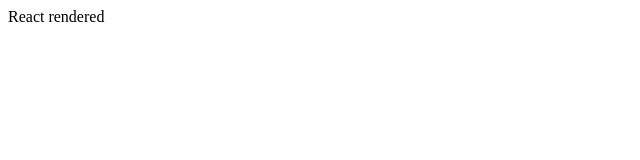
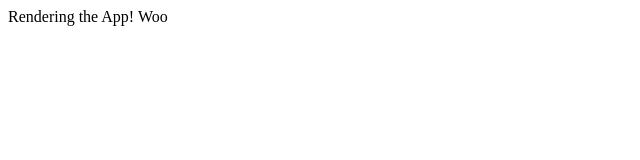
Before and after one commit to team-nachos-fec/lalalime-main-product, a React app: page / in a window 1280 px wide. Shown: the top 160 px of the page, without its empty margins (0-640 px from the left). Built offline with nearby package versions, Linux system fonts and the light colour scheme; the HTML template or start-up script is replaced by a standard one.

Commit message:
Created stateful App component

```diff
--- a/client/src/components/App.js
+++ b/client/src/components/App.js
@@ -0,0 +1,26 @@
+import React from 'react';
+
+class App extends React.Component {
+    constructor(props) {
+        super(props);
+        this.state = {
+            images: [],
+            name: '',
+            price: '',
+            description: '',
+            sizes: [],
+            breadcrumbs: []
+        }
+    }
+
+
+    render() {
+        return (
+            <div>
+                Rendering the App! Woo
+            </div>
+        )
+    }
+}
+
+export default App;
--- a/client/src/index.js
+++ b/client/src/index.js
@@ -1,4 +1,5 @@
 import React from 'react';
 import ReactDOM from 'react-dom';
+import App from './components/App.js';
 
-ReactDOM.render(<div>React rendered</div>, document.getElementById('app'));
+ReactDOM.render(<App />, document.getElementById('app'));
```
